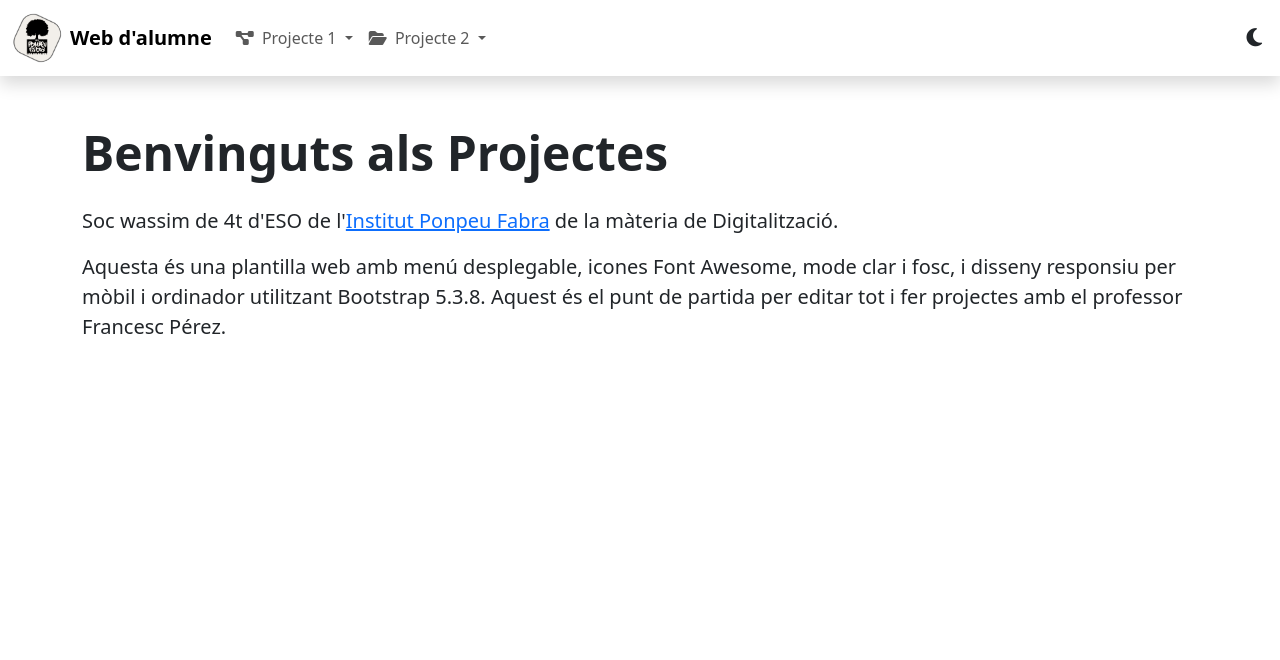
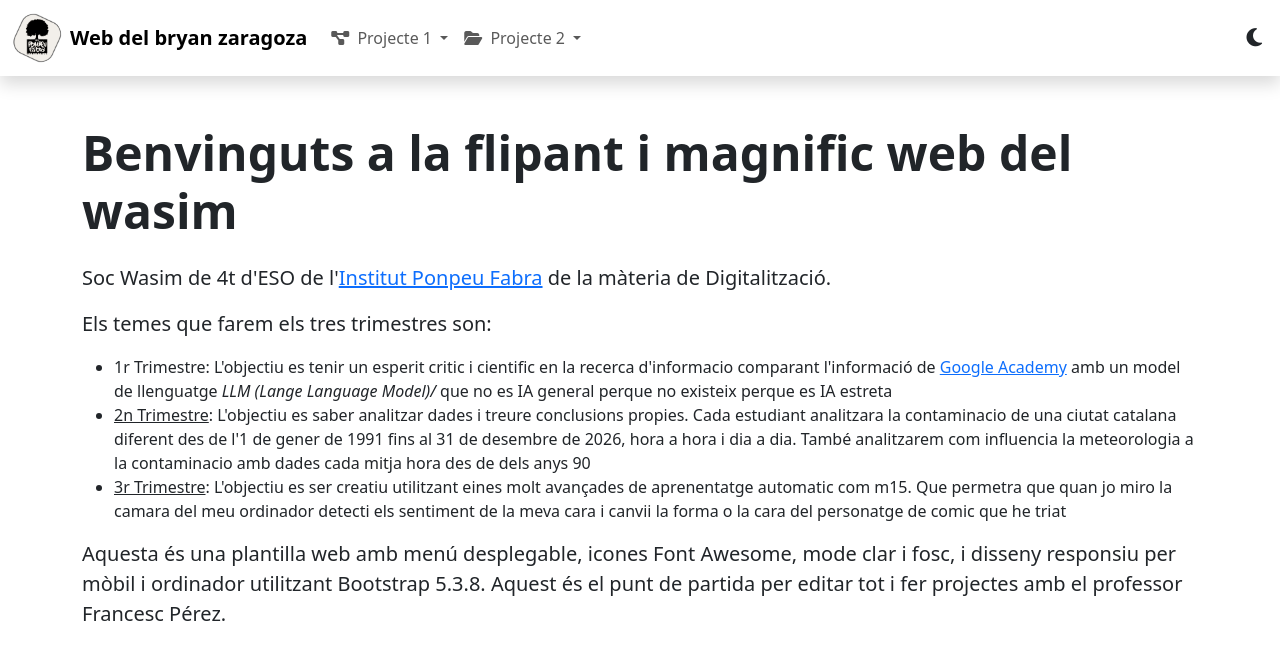
Before and after one commit to welyemla-creat/welyemla-creat.github.io, a plain HTML site: page index.html in a window 1280 px wide. Drawn offline with nearby package versions, Linux system fonts and the light colour scheme.

Commit message:
webwasim.html

```diff
--- a/index.html
+++ b/index.html
@@ -3,7 +3,7 @@
 <head>
   <meta charset="UTF-8">
   <meta name="viewport" content="width=device-width, initial-scale=1.0">
-  <title>Plantilla Web Pompeu</title>
+  <title>web wasim</title>
   <link href="https://cdn.jsdelivr.net/npm/bootstrap@5.3.8/dist/css/bootstrap.min.css" rel="stylesheet">
   <link href="https://cdnjs.cloudflare.com/ajax/libs/font-awesome/6.7.2/css/all.min.css" rel="stylesheet">
   <style>
@@ -67,7 +67,7 @@
       <!-- 5. Logo i text -->
       <a class="navbar-brand d-flex align-items-center" href="#">
         <img src="logo.png" alt="Logo" class="logo rounded-circle me-2">
-        <span class="fw-bold">Web d'alumne</span>
+        <span class="fw-bold">Web del bryan zaragoza</span>
       </a>
 
       <!-- Botó menú mòbil -->
@@ -107,8 +107,22 @@
 
   <!-- Contingut -->
   <main class="container py-5">
-    <h1 class="display-5 fw-bold mb-4">Benvinguts als Projectes</h1>
-    <p class="lead"> Soc wassim de 4t d'ESO de l'<a href="https://agora.xtec.cat/ies-pompeu-fabra-martorell/">Institut Ponpeu Fabra</a> de la màteria de Digitalització.</p>
+    <h1 class="display-5 fw-bold mb-4">Benvinguts a la flipant i magnific web del wasim</h1>
+    <p class="lead"> Soc Wasim de 4t d'ESO de l'<a href="https://agora.xtec.cat/ies-pompeu-fabra-martorell/">Institut Ponpeu Fabra</a> de la màteria de Digitalització.</p>
+     <p class="lead"> Els temes que farem els tres trimestres son:
+       <ul>
+         <li>1r Trimestre: L'objectiu es tenir un esperit critic i cientific en la recerca d'informacio comparant l'informació
+         de <a href="https://scholar.google.com/?hl=es">Google Academy</a> amb un model de llenguatge
+           <i>LLM (Lange Language Model)/</i> que no es IA general perque no existeix perque es IA estreta </li>
+
+          <li><u>2n Trimestre</u>: L'objectiu es saber analitzar dades i treure conclusions
+          propies. Cada estudiant analitzara la contaminacio de una ciutat catalana diferent des de l'1 de gener de 1991 fins al 31 de desembre de 2026, hora a hora i dia a dia.
+          També analitzarem com influencia la meteorologia a la contaminacio amb dades cada mitja hora des de dels anys 90 </li>
+
+       </li>
+         <li><u>3r Trimestre</u>: L'objectiu es ser creatiu utilitzant eines molt avançades de aprenentatge automatic com m15. Que permetra que quan jo miro la camara del meu ordinador
+         detecti els sentiment de la meva cara i canvii la forma o la cara del personatge de comic que he triat</li>
+       </ul>
     <p class="lead">Aquesta és una plantilla web amb menú desplegable, icones Font Awesome, mode clar i fosc, i disseny responsiu per mòbil i ordinador utilitzant Bootstrap 5.3.8. Aquest és el punt de partida per editar tot i fer projectes amb el professor Francesc Pérez.</p>
   </main>
 
```
